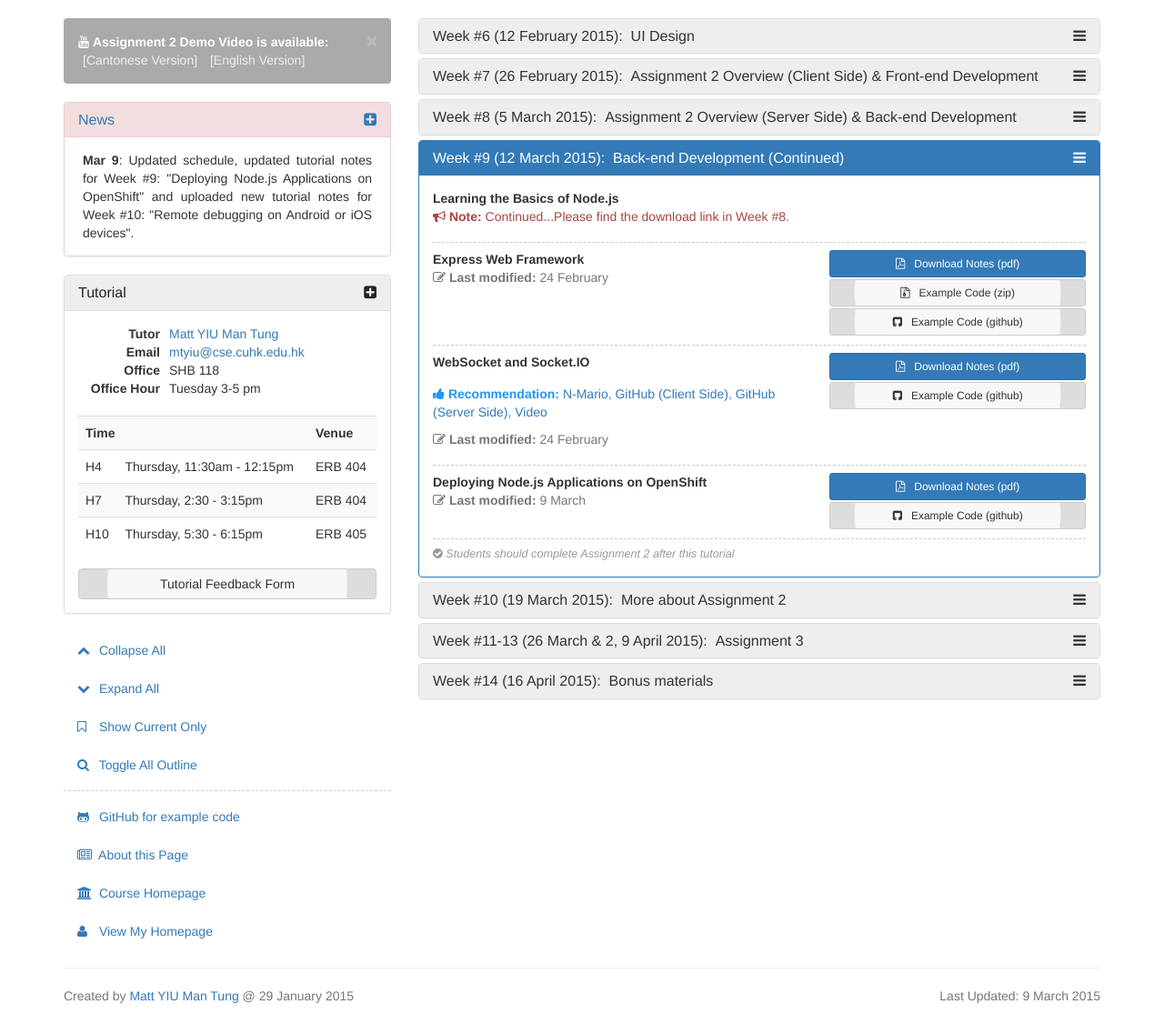
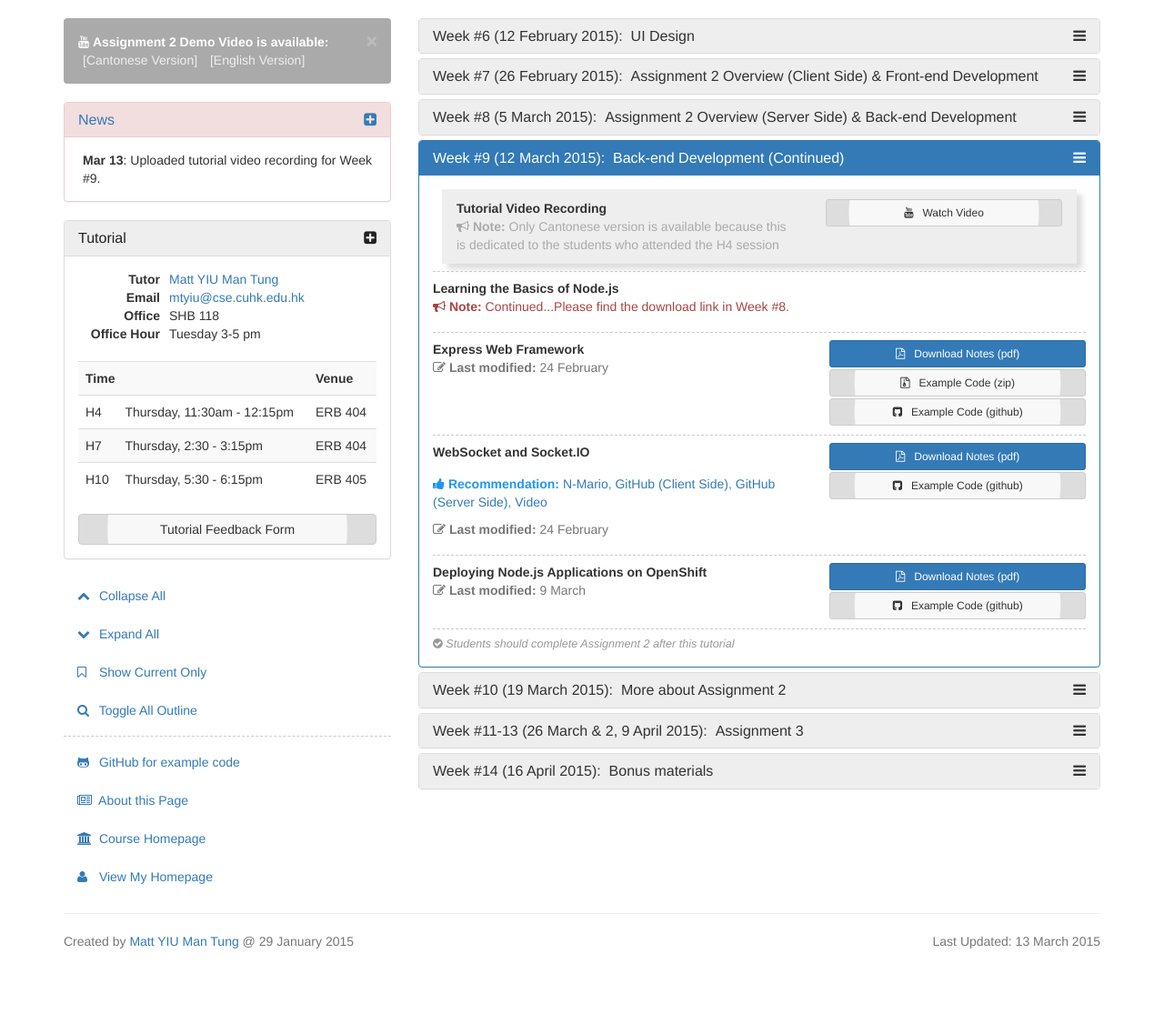
Before and after one commit to mtyiu/csci4140-spring15, a PHP site: page / in a window 1280 px wide. Shown: the part 94-1209 px from the top of the page at 91% size. After the commit the page ends 1137 px from the top, so only its background shows below. Run offline with PHP 8.4, Linux system fonts and the light colour scheme.

Commit message:
Uploaded tutorial video recording for Week #9.

```diff
--- a/css/custom.css
+++ b/css/custom.css
@@ -109,3 +109,16 @@ dl.dl-horizontal dd {
 	padding-right: 20px;
 	text-align: justify;
 }
+
+.well-ph {
+	margin-left: 10px;
+	margin-right: 10px;
+	padding-top: 10px;
+	box-shadow: 6px 6px 6px #ddd;
+	background-color: #eee;
+	border: 1px dashed #eee;
+}
+
+.well-ph > .col-sm-7 > .note {
+	color: #aaa;
+}
--- a/index.html
+++ b/index.html
@@ -47,7 +47,7 @@
 							</div>
 							<div id="tut-{{ tutorial.week == '?' ? 'X' : tutorial.week }}" class="panel-collapse collapse-tut collapse{{ tutorial.display ? ' in' : '' }}{{ tutorial.current ? ' current' : '' }}" role="tabpanel" aria-labelledby="tut-heading-{{ tutorial.week }}">
 								<div class="panel-body">
-									<div class="row" ng-repeat-start="topic in tutorial.topics">
+									<div class="row" ng-class="{ true : 'well-ph', false : '' }[ topic.well !== undefined && topic.well ]" ng-repeat-start="topic in tutorial.topics">
 										<div class="col-sm-7">
 											<strong class="topic">{{ topic.title }}</strong>
 											<a data-toggle="collapse" href="#tut-{{ tutorial.week }}-outline-{{ $index }}" aria-expanded="false" aria-controls="tut-{{ tutorial.week }}-outline-{{ $index }}" ng-if="topic.outline !== undefined">
--- a/json/metadata.json
+++ b/json/metadata.json
@@ -20,7 +20,7 @@
 		"officeHour" : "Tuesday 3-5 pm"
 	},
 	"created" : "29 January 2015",
-	"lastModified" : "9 March 2015",
+	"lastModified" : "13 March 2015",
 	"videos" : {
 		"cantonese" : "http://youtu.be/_C6rnalqMIM",
 		"english" : "http://youtu.be/MXoByOGBszY"
--- a/json/news.json
+++ b/json/news.json
@@ -1,4 +1,5 @@
 [
+	{ "date" : "Mar 13", "content" : "Uploaded tutorial video recording for Week #9." },
 	{ "date" : "Mar 9", "content" : "Updated schedule, updated tutorial notes for Week #9: \"Deploying Node.js Applications on OpenShift\" and uploaded new tutorial notes for Week #10: \"Remote debugging on Android or iOS devices\"." },
 	{ "date" : "Mar 6", "content" : "I made a mistake on the slides: \"Learning the basics of Node.js\", page 17. Please download the slides again." },
 	{ "date" : "Mar 5", "content" : "Updated today's recommendation." },
--- a/json/tutorials.json
+++ b/json/tutorials.json
@@ -139,6 +139,14 @@
 		"target" : "Students should complete Assignment 2 after this tutorial",
 		"topics" : [
 			{
+				"title" : "Tutorial Video Recording",
+				"well" : true,
+				"note" : "Only Cantonese version is available because this is dedicated to the students who attended the H4 session",
+				"downloads" : [
+					{ "type" : "youtube", "name" : "Watch Video", "link" : "http://youtu.be/aQ0aBRngVW8" }
+				]
+			},
+			{
 				"title" : "Learning the Basics of Node.js",
 				"note" : "Continued...Please find the download link in Week #8."
 			},
```
